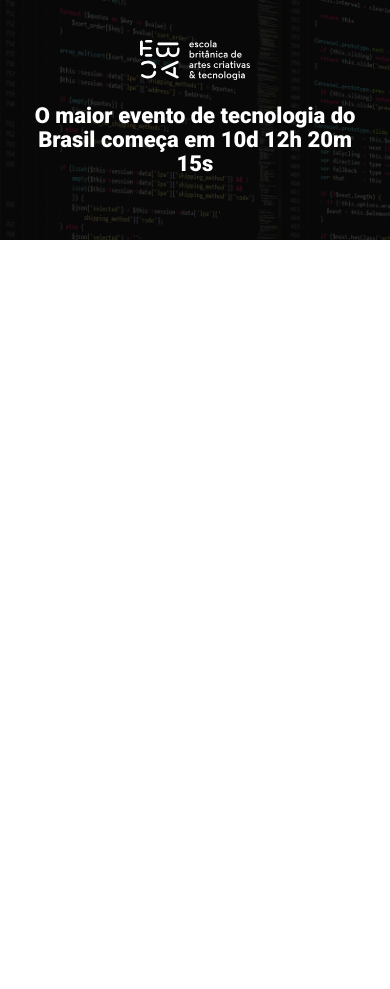
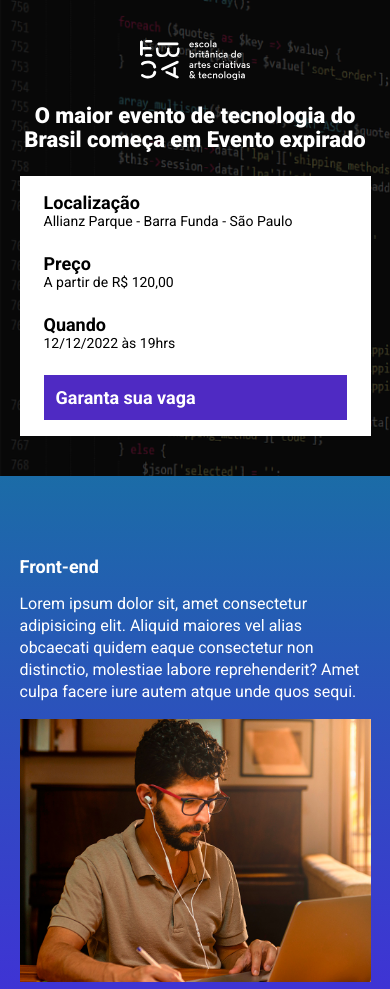
Before and after one commit to TheFeliph/modulo22, a website built with Parcel: page src/index.html in a window 390 px wide. Shown: the top 989 px of the page. Before the commit the page ends 844 px from the top, so only its background shows below. Built offline with nearby package versions, Linux system fonts and the light colour scheme.

Commit message:
criando a contagem regressiva

```diff
--- a/package.json
+++ b/package.json
@@ -2,9 +2,9 @@
   "name": "modulo22",
   "version": "1.0.0",
   "description": "",
-  "main": "index.js",
   "scripts": {
     "dev": "parcel src/index.html src/styles/main.scss src/scripts/main.js",
+    "build": "parcel build src/index.html",
     "test": "echo \"Error: no test specified\" && exit 1"
   },
   "keywords": [],
--- a/src/index.html
+++ b/src/index.html
@@ -2,28 +2,91 @@
 <html lang="pt-BR">
 <head>
     <meta charset="UTF-8">
+    <meta http-equiv="X-UA-Compatible" content="IE=edge">
     <meta name="viewport" content="width=device-width, initial-scale=1.0">
-    <title>Ebac Tech Talks</title>
+    <title>EBAC Tech Talks</title>
 
     <link rel="preconnect" href="https://fonts.googleapis.com">
-<link rel="preconnect" href="https://fonts.gstatic.com" crossorigin>
-<link href="https://fonts.googleapis.com/css2?family=Roboto:wght@700;900&display=swap" rel="stylesheet">
-
-
+    <link rel="preconnect" href="https://fonts.gstatic.com" crossorigin>
+    <link href="https://fonts.googleapis.com/css2?family=Roboto:wght@400;700;900&display=swap" rel="stylesheet">
     <link rel="stylesheet" href="styles/main.scss">
+    <link rel="stylesheet" href="https://unpkg.com/aos@next/dist/aos.css" />
 </head>
 <body>
     <header class="hero">
         <div class="container">
             <img class="hero__logo" src="./images/ebac_logo.svg" alt="EBAC">
             <p class="hero__text">
-                O maior evento de tecnologia do Brasil começa em  10d 12h 20m 15s
+                O maior evento de tecnologia do Brasil começa em <span id="contador"></span>
             </p>
-
+            <div class="infos-bar">
+                <ul class="infos-bar__infos">
+                    <li class="infos-bar__infos__item">
+                        <b>Localização</b>
+                        Allianz Parque - Barra Funda - São Paulo
+                    </li>
+                    <li class="infos-bar__infos__item">
+                        <b>Preço</b>
+                        A partir de R$ 120,00
+                    </li>
+                    <li class="infos-bar__infos__item">
+                        <b>Quando</b>
+                        12/12/2022 às 19hrs
+                    </li>
+                </ul>
+                <a href="#" class="button button--primary">
+                    Garanta sua vaga
+                </a>
+            </div>
         </div>
     </header>
 
+    <section class="event event--frontend">
+        <div class="container" data-aos="fade-right">
+            <div class="event__details">
+                <h2 class="event__details__title">Front-end</h2>
+                <p class="event__details__description">
+                    Lorem ipsum dolor sit, amet consectetur adipisicing elit. Aliquid maiores vel alias obcaecati quidem eaque consectetur non distinctio, molestiae labore reprehenderit? Amet culpa facere iure autem atque unde quos sequi.
+                </p>
+            </div>
+            <img class="event__image" src="./images/frontend.png" alt="Front-end">
+        </div>
+    </section>
+    <section class="event event--ui-ux event--image-left">
+        <div class="container" data-aos="fade-left">
+            <div class="event__details">
+                <h2 class="event__details__title">UI/UX</h2>
+                <p class="event__details__description">
+                    Lorem ipsum dolor sit, amet consectetur adipisicing elit. Aliquid maiores vel alias obcaecati quidem eaque consectetur non distinctio, molestiae labore reprehenderit? Amet culpa facere iure autem atque unde quos sequi.
+                </p>
+            </div>
+            <img class="event__image" src="./images/ui-ux.png" alt="UI/UX">
+        </div>
+    </section>
+    <section class="event event--data-science">
+        <div class="container" data-aos="fade-right">
+            <div class="event__details">
+                <h2 class="event__details__title">Data Science</h2>
+                <p class="event__details__description">
+                    Lorem ipsum dolor sit, amet consectetur adipisicing elit. Aliquid maiores vel alias obcaecati quidem eaque consectetur non distinctio, molestiae labore reprehenderit? Amet culpa facere iure autem atque unde quos sequi.
+                </p>
+            </div>
+            <img class="event__image" src="./images/data.png" alt="Data Science">
+        </div>
+    </section>
+    <section class="event event--backend event--image-left">
+        <div class="container" data-aos="fade-left">
+            <div class="event__details">
+                <h2 class="event__details__title">Back-end</h2>
+                <p class="event__details__description">
+                    Lorem ipsum dolor sit, amet consectetur adipisicing elit. Aliquid maiores vel alias obcaecati quidem eaque consectetur non distinctio, molestiae labore reprehenderit? Amet culpa facere iure autem atque unde quos sequi.
+                </p>
+            </div>
+            <img class="event__image" src="./images/backend.png" alt="Back-end">
+        </div>
+    </section>
 
+    <script src="https://unpkg.com/aos@next/dist/aos.js"></script>
     <script src="scripts/main.js"></script>
 </body>
 </html>
--- a/src/scripts/main.js
+++ b/src/scripts/main.js
@@ -1 +1,27 @@
-console.log("Olá mundo");
+AOS.init();
+
+const dataDoEvento = new Date("Dec 12, 2022 19:00:00");
+const timeStampDoEvento = dataDoEvento.getTime();
+
+const contaAsHoras = setInterval(function() {
+    const agora = new Date();
+    const timeStampAtual = agora.getTime();
+
+    const distanciaAteOEvento = timeStampDoEvento - timeStampAtual;
+
+    const diaEmMs = 1000 * 60 * 60 * 24;
+    const horaEmMs = 1000 * 60 * 60;
+    const minutoEmMs = 1000 * 60;
+
+    const diasAteOEvento = Math.floor(distanciaAteOEvento / diaEmMs);
+    const horasAteOEvento = Math.floor((distanciaAteOEvento % diaEmMs) / horaEmMs);
+    const minutosAteOEvento = Math.floor((distanciaAteOEvento % horaEmMs) / minutoEmMs);
+    const segundosAteOEvento = Math.floor((distanciaAteOEvento % minutoEmMs) / 1000);
+
+    document.getElementById('contador').innerHTML = `${diasAteOEvento}d ${horasAteOEvento}h ${minutosAteOEvento}m ${segundosAteOEvento}s`;
+
+    if (distanciaAteOEvento < 0) {
+        clearInterval(contaAsHoras);
+        document.getElementById('contador').innerHTML = 'Evento expirado';
+    }
+}, 1000);
--- /dev/null
+++ b/src/styles/_event.scss
@@ -0,0 +1,63 @@
+@use 'variables';
+
+.event {
+    padding: 80px 0;
+
+    &--frontend {
+        background-image: linear-gradient(variables.$blue1, variables.$blue2);
+    }
+
+    &--ui-ux {
+        background-image: linear-gradient(variables.$blue2, variables.$pink);
+    }
+
+    &--data-science {
+        background-image: linear-gradient(variables.$pink, variables.$yellow);
+    }
+
+    &--backend {
+        background-image: linear-gradient(variables.$yellow, variables.$pink);
+    }
+
+    &--image-left {
+        .container {
+            flex-direction: row-reverse;
+        }
+    }
+
+    .container {
+        display: flex;
+        gap: 40px;
+    }
+
+    &__image {
+        max-width: 360px;
+    }
+
+    &__details {
+        &__title {
+            font-size: 18px;
+            font-weight: bold;
+            margin-bottom: 16px;
+        }
+
+        &__description {
+            line-height: 22px;
+        }
+    }
+
+    @media (max-width: 640px) {
+        .container {
+            display: block;
+        }
+
+        &__image {
+            width: 100%;
+        }
+
+        &__details {
+            margin-right: 0;
+            margin-bottom: 16px;
+        }
+    }
+}
--- a/src/styles/_hero.scss
+++ b/src/styles/_hero.scss
@@ -1,3 +1,5 @@
+@use 'variables';
+
 .hero {
     padding-top: 64px;
     padding-bottom: 100px;
@@ -16,8 +18,8 @@
         left: 0;
         width: 100%;
         height: 100%;
-        background-color: #000;
-        content: "";
+        background-color: variables.$secondaryTextColor;
+        content: '';
         opacity: .7;
     }
 
--- /dev/null
+++ b/src/styles/_variables.scss
@@ -0,0 +1,8 @@
+$textColor: #fff;
+$secondaryTextColor: #000;
+
+$blue1: #1B6CA7;
+$blue2: #442BDB;
+$pink: #89223B;
+$yellow: #9C791D;
+$purple: #4F2AC3;
--- /dev/null
+++ b/src/styles/components/_buttons.scss
@@ -0,0 +1,25 @@
+@use '../variables';
+
+.button {
+    padding: 12px;
+    font-size: 18px;
+    font-weight: bold;
+    text-decoration: none;
+    text-align: center;
+    white-space: nowrap;
+
+    &--primary {
+        color: #fff;
+        background-color: variables.$purple;
+    }
+
+    @media (max-width: 640px) {
+        display: block;
+        width: 100%;
+    }
+
+    @media (max-width: 1024px) {
+        display: flex;
+        align-items: center;
+    }
+}
--- /dev/null
+++ b/src/styles/components/_infos_bar.scss
@@ -0,0 +1,42 @@
+@use '../variables';
+
+.infos-bar {
+    padding: 16px 24px;
+    background-color: variables.$textColor;
+    display: flex;
+    justify-content: space-between;
+
+    &__infos {
+        display: flex;
+        gap: 40px;
+
+        &__item {
+            font-size: 14px;
+            color: variables.$secondaryTextColor;
+
+            b {
+                color: variables.$secondaryTextColor;
+                font-size: 18px;
+                display: block;
+            }
+        }
+    }
+
+    @media (max-width: 640px) {
+        display: block;
+
+        &__infos {
+            display: block;
+
+            &__item {
+                margin-bottom: 24px;
+            }
+        }
+    }
+
+    @media (max-width: 1024px) {
+        &__infos {
+            gap: 16px;
+        }
+    }
+}
--- a/src/styles/main.scss
+++ b/src/styles/main.scss
@@ -1,11 +1,16 @@
 @use 'hero';
+@use 'components/infos_bar';
+@use 'components/buttons';
+@use 'event';
+@use 'variables';
 
 * {
     margin: 0;
     padding: 0;
     box-sizing: border-box;
     font-family: Roboto, sans-serif;
-    color: #fff;
+    color: variables.$textColor;
+    list-style: none;
 }
 
 .container {
```
